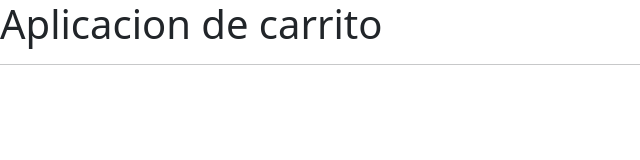
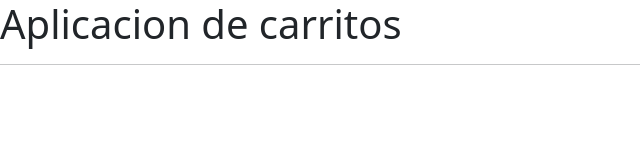
Before and after one commit to Jiwemoyo/CarritoComprasReact, a React (Vite) app: page / in a window 1280 px wide. Shown: the top 160 px of the page, without its empty margins (0-640 px from the left). Built offline with nearby package versions, Linux system fonts and the light colour scheme.

Commit message:
Agregando
Aqui agruegue cambios especiales

```diff
--- a/src/CarritoApp.jsx
+++ b/src/CarritoApp.jsx
@@ -1,7 +1,7 @@
 export const CarritoApp = () => {
   return (
     <div>
-        <h1>Aplicacion de carrito</h1>
+        <h1>Aplicacion de carritos</h1>
         <hr />
     </div>
   )
```
